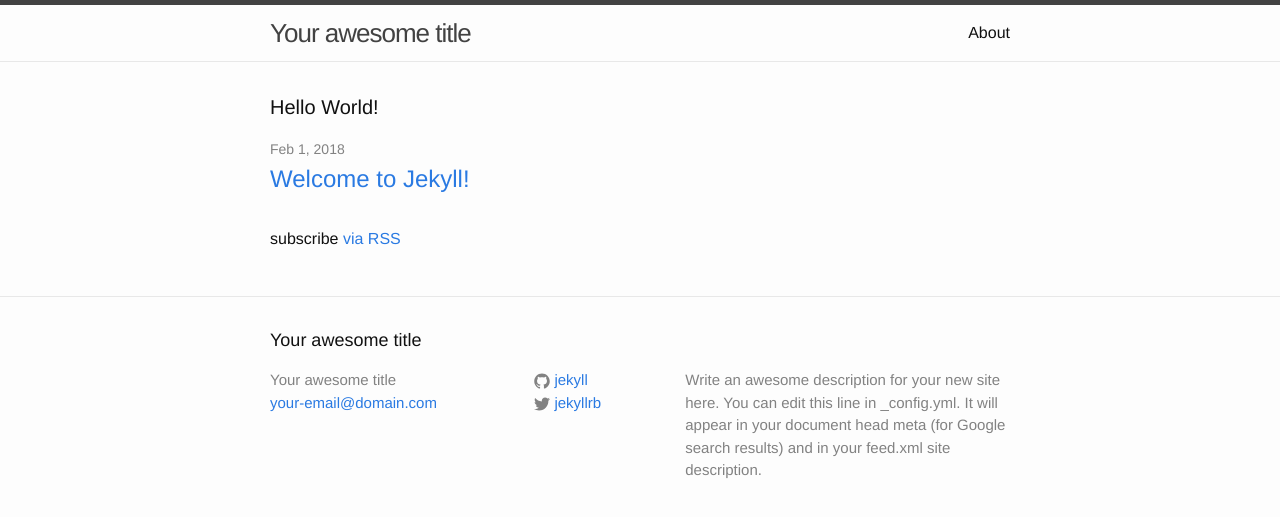
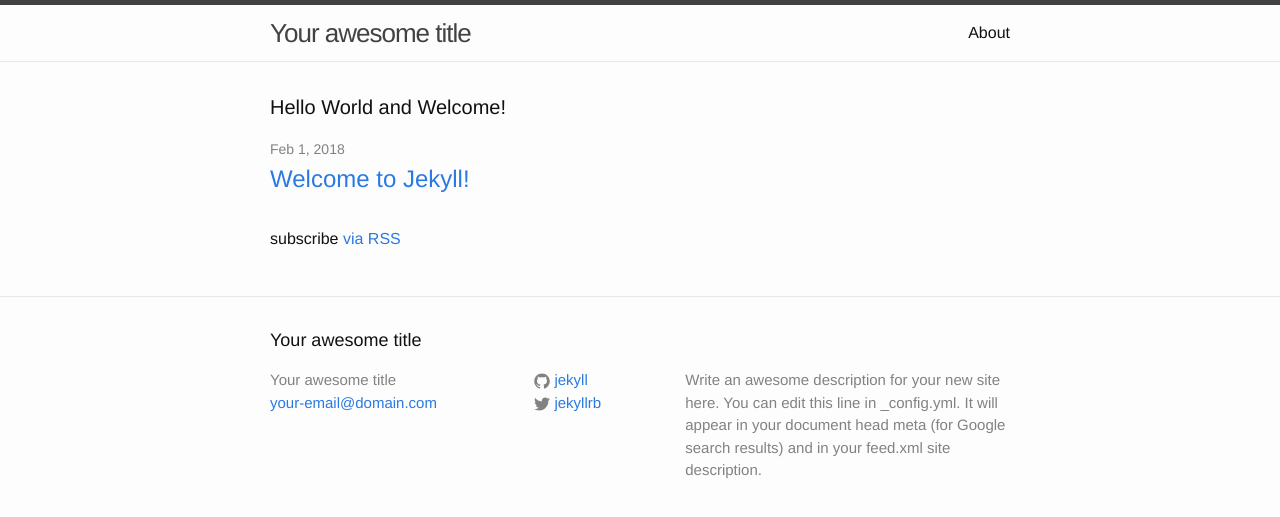
Before and after one commit to asdelacr/asdelacr.github.io, a Jekyll site: the page built from index.html, in a window 1280 px wide. Shown: the top 517 px of the page. Built offline with Jekyll 4.4.1, drawn with Linux system fonts in a browser that asks for light colours.

Commit message:
updated html file

```diff
--- a/index.html
+++ b/index.html
@@ -4,7 +4,7 @@ layout: default
 
 <div class="home">
 
-  <h1 class="page-heading">Hello World!</h1>
+  <h1 class="page-heading">Hello World and Welcome!</h1>
 
   <ul class="post-list">
     {% for post in site.posts %}
```
